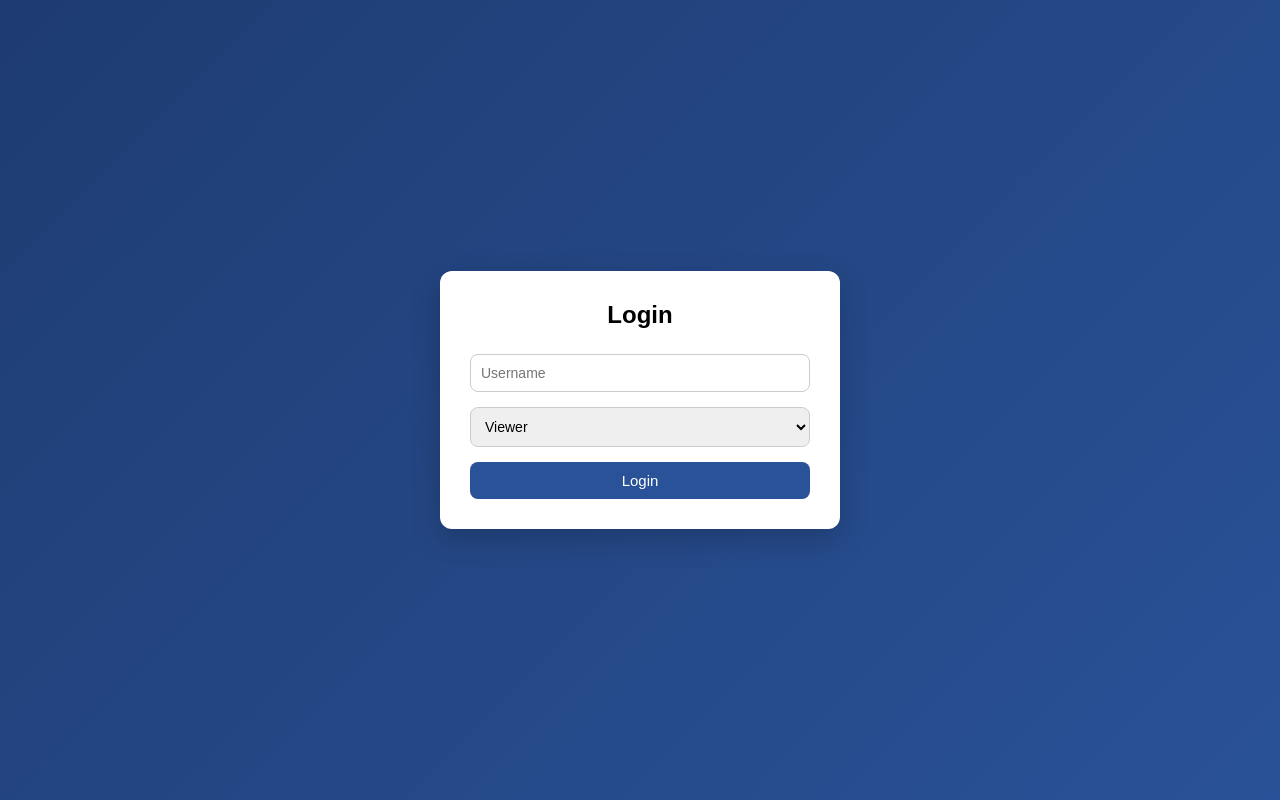
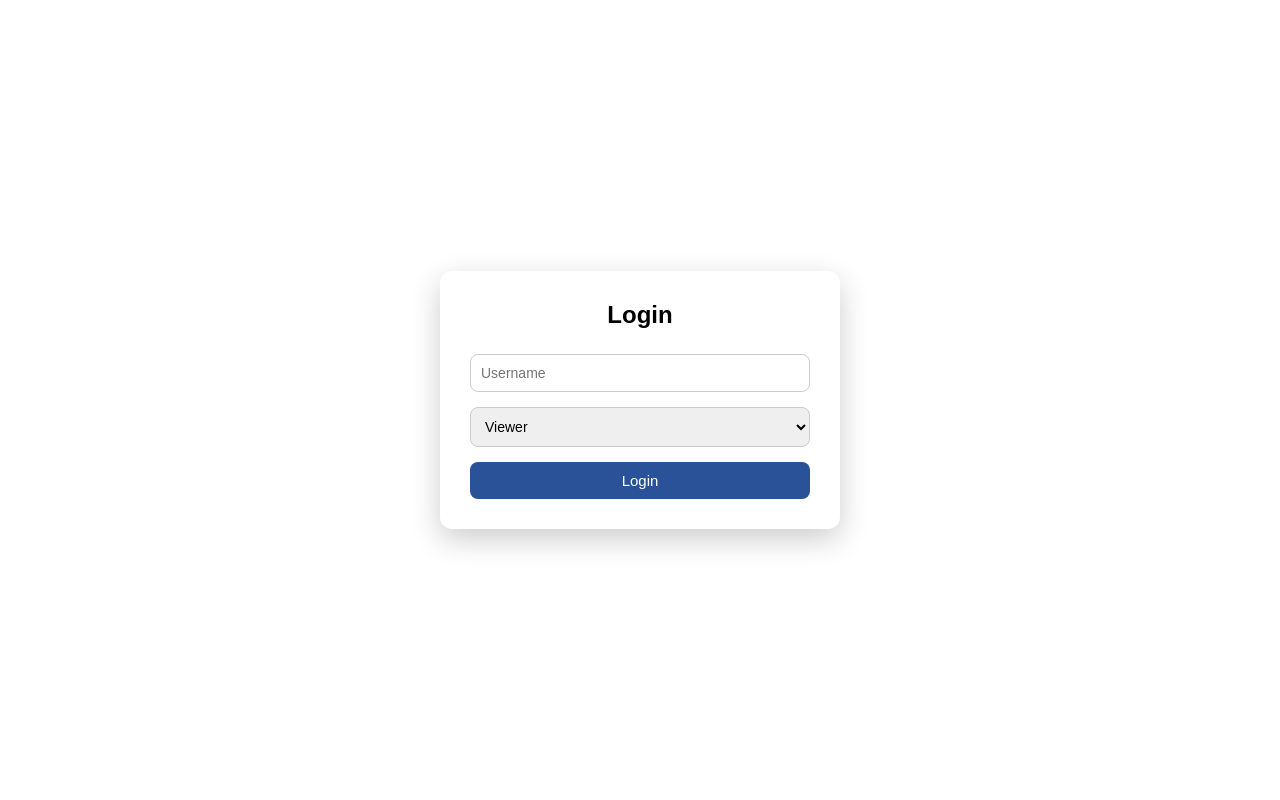
Before and after one commit to odohpraise/Dynamic-User-Dashboard-with-Protected-Route, a React (Vite) app: page /login in a window 1280 px wide. Built offline with nearby package versions, Linux system fonts and the light colour scheme.

Commit message:
Dashboard

```diff
--- a/src/stlye/global.css
+++ b/src/stlye/global.css
@@ -4,11 +4,11 @@
 }
 
 .login-container {
-    height: 100vh;
+    min-height: 100vh;
+    min-height: 100dvh;
     display: flex;
     justify-content: center;
     align-items: center;
-    background: linear-gradient(135deg, #1e3c72, #2a5298);
     font-family: Arial, sans-serif;
 }
 
@@ -196,13 +196,13 @@
     .navbar {
         flex-direction: row;
         justify-content: space-between;
-        gap: 10px;
+        gap: 1px;
         text-align: center;
     }
 
     .navbar-links {
         flex-direction: row;
-        gap: 10px;
+        gap: 4px;
     }
 
 
```
